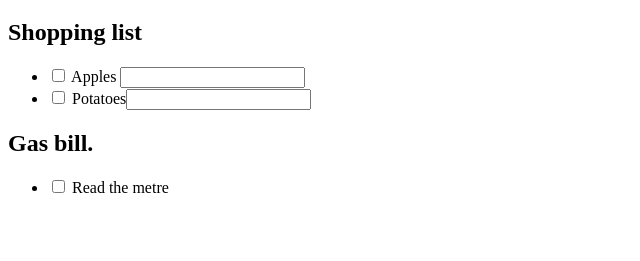
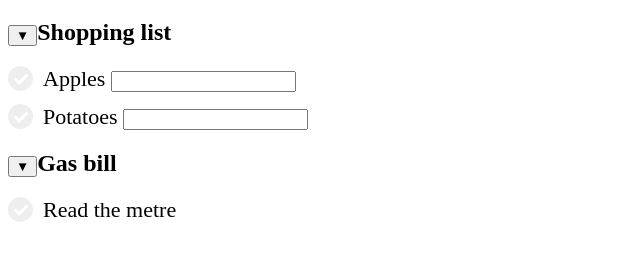
Before and after one commit to kalinaki710/Bet365-Project, a plain HTML site: page index.html in a window 1280 px wide. Shown: the part 61-322 px from the top of the page, without its empty margins (0-640 px from the left). Drawn offline with Linux system fonts and the light colour scheme.

Commit message:
better design of the checkoboxes

```diff
--- /dev/null
+++ b/index.css
@@ -0,0 +1,72 @@
+.container {
+  display: block;
+  position: relative;
+  padding-left: 35px;
+  margin-bottom: 12px;
+  cursor: pointer;
+  font-size: 22px;
+  -webkit-user-select: none;
+  -moz-user-select: none;
+  -ms-user-select: none;
+  user-select: none;
+}
+
+/* Hide the browser's default checkbox */
+.container input[type="checkbox"] {
+  position: absolute;
+  opacity: 0;
+  cursor: pointer;
+  height: 0;
+  width: 0;
+}
+
+/* Create a custom checkbox */
+.checkmark {
+  position: absolute;
+  top: 0;
+  left: 0;
+  height: 25px;
+  width: 25px;
+  background-color: #eee;
+  border-radius: 50%;
+}
+
+/* On mouse-over, add a grey background color */
+.container:hover input ~ .checkmark {
+  background-color: #ccc;
+}
+
+/* When the checkbox is checked, add a blue background */
+.container input:checked ~ .checkmark {
+  background-color: #2196F3;
+}
+
+/* Create the checkmark/indicator (hidden when not checked) */
+.checkmark:after {
+  content: "";
+  position: absolute;
+}
+
+/* Show the checkmark when checked */
+.container input:checked ~ .checkmark:after {
+  display: block;
+}
+
+/* Style the checkmark/indicator */
+.container .checkmark:after {
+  left: 9px;
+  top: 5px;
+  width: 5px;
+  height: 10px;
+  border: solid white;
+  border-width: 0 3px 3px 0;
+  -webkit-transform: rotate(45deg);
+  -ms-transform: rotate(45deg);
+  transform: rotate(45deg);
+}
+
+.list{
+   list-style-type: none;
+   margin: 0;
+   padding: 0;
+}
--- a/index.html
+++ b/index.html
@@ -3,17 +3,38 @@
   <head>
     <meta charset="utf-8">
     <title> My project </title>
+    <link rel="stylesheet" href="index.css">
   </head>
   <body>
     <h1>TO DO</h1>
-    <h2>Shopping list</h2>
-    <ul>
-      <li><input type="checkbox" id="checkobox1"> Apples <input type="number" id="quantity1"></li>
-      <li><input type="checkbox" id="checkobox2"> Potatoes<input type="number" id="quantity2"></li>
+    <h2><button type="button" class="collapsible">&#9660;</button>Shopping list</h2>
+    <ul class="list">
+      <li>
+        <label class="container" >
+          <input  type="checkbox"  id="checkobox1"/>
+          <span class="checkmark"></span>
+          Apples
+          <input type="number" id="quantity1">
+        </label>
+      </li>
+      <li>
+        <label class="container" >
+          <input  type="checkbox"  id="checkobox2"/>
+          <span class="checkmark"></span>
+          Potatoes
+          <input type="number" id="quantity2">
+        </label>
+      </li>
     </ul>
-    <h2>Gas bill.</h2>
-    <ul>
-      <li><input type="checkbox" id="checkobox3"> Read the metre</li>
+    <h2><button type="button" class="collapsible">&#9660;</button>Gas bill</h2>
+    <ul class="list">
+      <li>
+        <label class="container" >
+          <input  type="checkbox"  id="checkobox3"/>
+          <span class="checkmark"></span>
+          Read the metre
+        </label>
+      </li>
     </ul>
   </body>
 </html>
```
